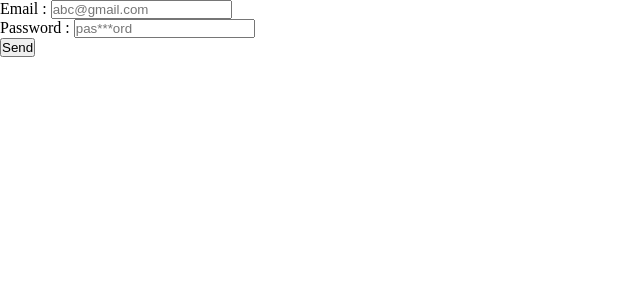
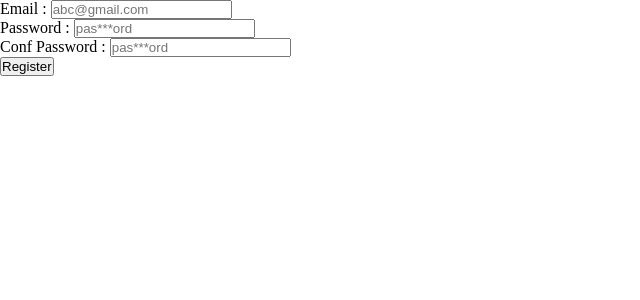
Before and after one commit to virajpatva/viraj-pokemon-app, a React (Vite) app in the folder pokemon-app/: page / in a window 1280 px wide. Shown: the top 300 px of the page, without its empty margins (0-640 px from the left). Built offline with nearby package versions, Linux system fonts and the light colour scheme.

Commit message:
registration form add

```diff
--- a/pokemon-app/src/App.jsx
+++ b/pokemon-app/src/App.jsx
@@ -10,7 +10,7 @@ function App() {
 
   return (
     <div>
-      <LoginPage />
+      <RegisterPage />
     </div>
   )
 }
--- a/pokemon-app/src/components/LoginForm.jsx
+++ b/pokemon-app/src/components/LoginForm.jsx
@@ -13,7 +13,7 @@ function LoginForm() {
         const errors = {}
         const minPassLength = 4;
         if (!values.email) {
-          errors.username = 'Required'
+          errors.email = 'Required'
         }
         if (!values.password) {
           errors.password = 'Required'
--- a/pokemon-app/src/components/RegisterForm.jsx
+++ b/pokemon-app/src/components/RegisterForm.jsx
@@ -0,0 +1,71 @@
+import React from 'react'
+import { Form, Field } from 'react-final-form'
+const onSubmit = (e) => {
+  e.preventDeafault;
+  console.log('onSubmit Called');
+}
+
+function RegisterForm() {
+  return (<>
+    <Form
+      onSubmit={(values) => { console.log('registerd in successfully') }}
+      validate={values => {
+        const errors = {}
+        const minPassLength = 4;
+        if (!values.email) {
+          errors.email = 'Required'
+        } else {
+          const emailLength = values.email.length;
+          if (emailLength < 5 || emailLength > 100) {
+            errors.email = 'Email of invalid length'
+          }
+        }
+        if (!values.password) {
+          errors.password = 'Required'
+        } else {
+          const passwordLength = values.password.length;
+          const digitsRegExp = /(?=.*?[0-9])/;
+          const digitsPassword = digitsRegExp.test(values.password);
+          if (passwordLength <= 4 || passwordLength >= 15) {
+            errors.password = 'Password of invalid length'
+          } else {
+            if (!digitsPassword) {
+              errors.password = 'password doesnt have digit'
+            }
+          }
+        }
+        if (!values.confpassword) {
+          errors.confpassword = 'Required'
+        } else {
+          if (values.confpassword !== values.password) {
+            errors.confpassword = "password did not match"
+          }
+        }
+        console.log(errors);
+        return errors
+      }}
+      render={renderProps => {
+        const { handleSubmit } = renderProps;
+        return (
+          <form onSubmit={handleSubmit}>
+            <div>
+              <label htmlFor="email">Email  : </label>
+              <Field name="email" component="input" type="email" placeholder="abc@gmail.com" />
+            </div>
+            <div>
+              <label htmlFor="password">Password  : </label>
+              <Field name="password" component="input" type="password" placeholder="pas***ord" />
+            </div>
+            <div>
+              <label htmlFor="confpassword">Conf Password  : </label>
+              <Field name="confpassword" component="input" type="password" placeholder="pas***ord" />
+            </div>
+            <button type="submit">Register</button>
+          </form>
+        )
+      }}
+    />
+  </>);
+}
+
+export default RegisterForm;
--- a/pokemon-app/src/pages/2-register-page.jsx
+++ b/pokemon-app/src/pages/2-register-page.jsx
@@ -1,31 +1,11 @@
 import { useState } from 'react'
 import React from 'react'
 import ReactDOM from 'react-dom/client'
-const storeDate = (e) => {
-  e.preventDeafault;
-  console.log('register data here');
-}
+import RegisterForm from '../components/RegisterForm'
 function RegisterPage() {
   return (
     <>
-      <form onSubmit={storeDate}>
-        <div className="form-controller">
-          <label> Email
-            <input type="email" />
-          </label>
-        </div>
-        <div className="form-controller">
-          <label> Password
-            <input type="password" />
-          </label>
-        </div>
-        <div className="form-controller">
-          <label>Confirm Password
-            <input type="password" />
-          </label>
-        </div>
-        <button type="submit">Register</button>
-      </form>
+      <RegisterForm />
     </>
   )
 }
```
